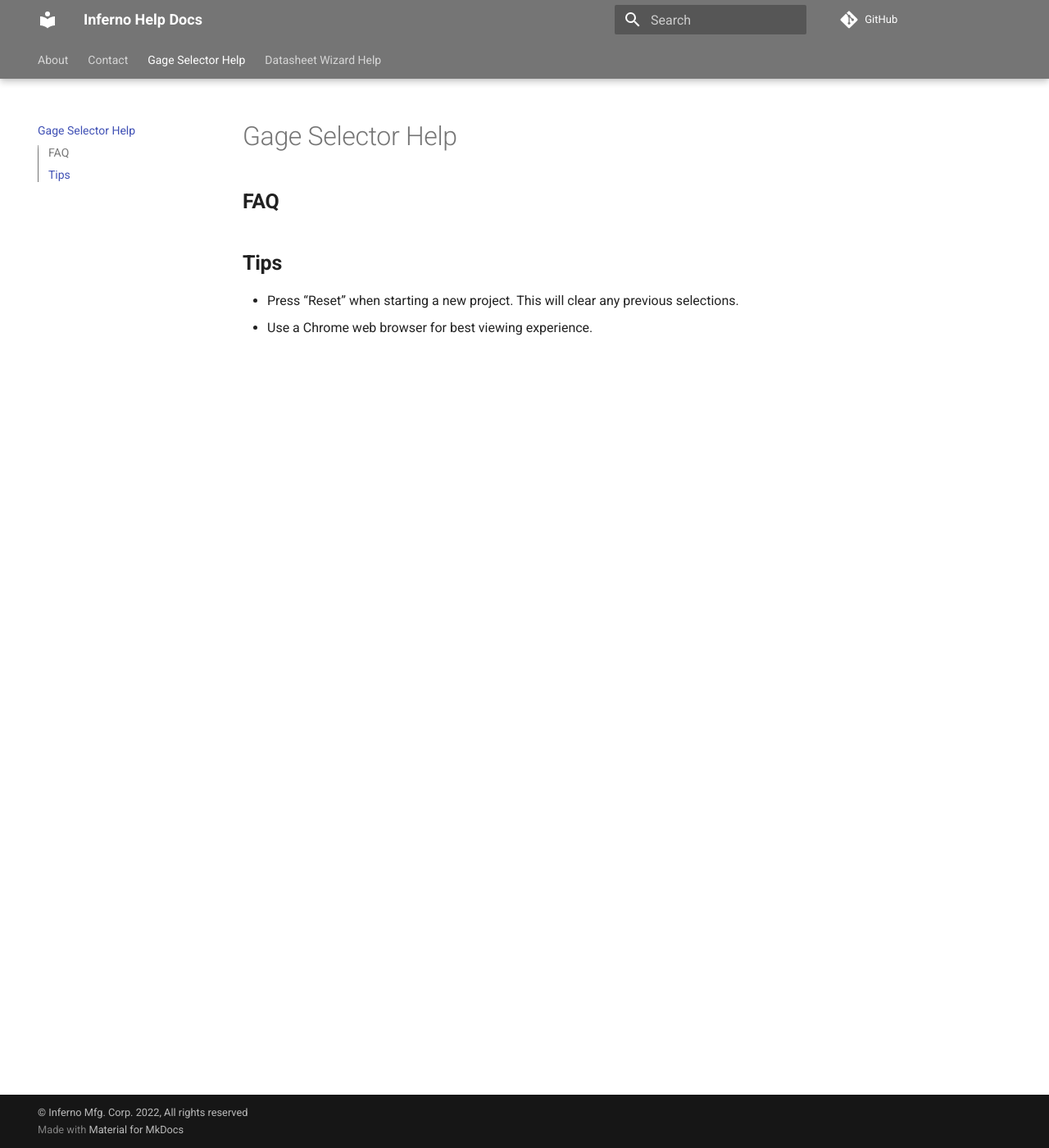
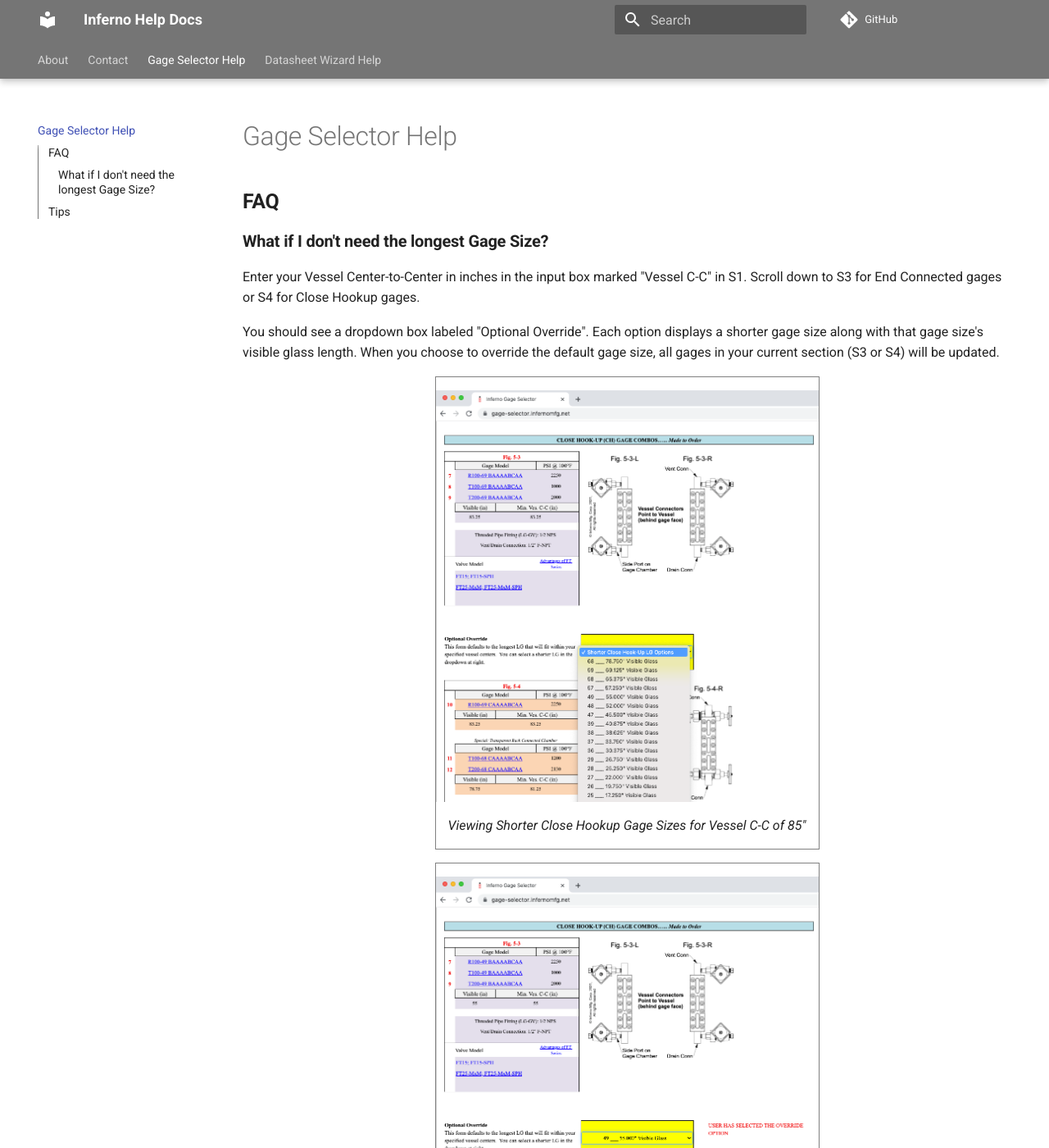
Before and after one commit to InfernoMfg/help-docs, an MkDocs documentation site: the page built from docs/gage-selector.md, in a window 1280 px wide and 1400 px high. Shown: the whole window at 82% size. Built offline with MkDocs 1.6.1 and Material for MkDocs 9.7.7, drawn with Linux system fonts in a browser that asks for light colours; comment, search, counter and statistics services are not loaded; some of the changed text lies outside the part shown.

Commit message:
Gage selector size override (#16)
* initial notes on gage size override

* screenshots for gage size override example

* wip - add images to gage selector faq

* fixed image links

* scale down figures

* updated wording from largest to longest

```diff
--- a/docs/gage-selector.md
+++ b/docs/gage-selector.md
@@ -1,4 +1,20 @@
 ## **FAQ**
+
+### **What if I don't need the longest Gage Size?**
+Enter your Vessel Center-to-Center in inches in the input box marked "Vessel C-C" in S1.  Scroll down to S3 for End Connected gages or S4 for Close Hookup gages.
+
+You should see a dropdown box labeled "Optional Override".  Each option displays a shorter gage size along with that gage size's visible glass length.  When you choose to override the default gage size, all gages in your current section (S3 or S4) will be updated.
+
+<figure markdown style="border: 1px solid grey; width: 50%">
+![view-override-options](/help-docs/img/gage-selector/view-override-options.png)
+<figcaption>Viewing Shorter Close Hookup Gage Sizes for Vessel C-C of 85"</figcaption>
+</figure>
+
+<figure markdown style="border: 1px solid grey; width: 50%">
+![override-selected](/help-docs/img/gage-selector/override-selected.png)
+<figcaption>Gage Size 49 Override Selected</figcaption>
+</figure>
+
 ## **Tips**
 - Press “Reset” when starting a new project.  This will clear any previous selections.
 - Use a Chrome web browser for best viewing experience.
```
Also changed, not shown: docs/img/gage-selector/override-selected.png (added), docs/img/gage-selector/view-override-options.png (added).
